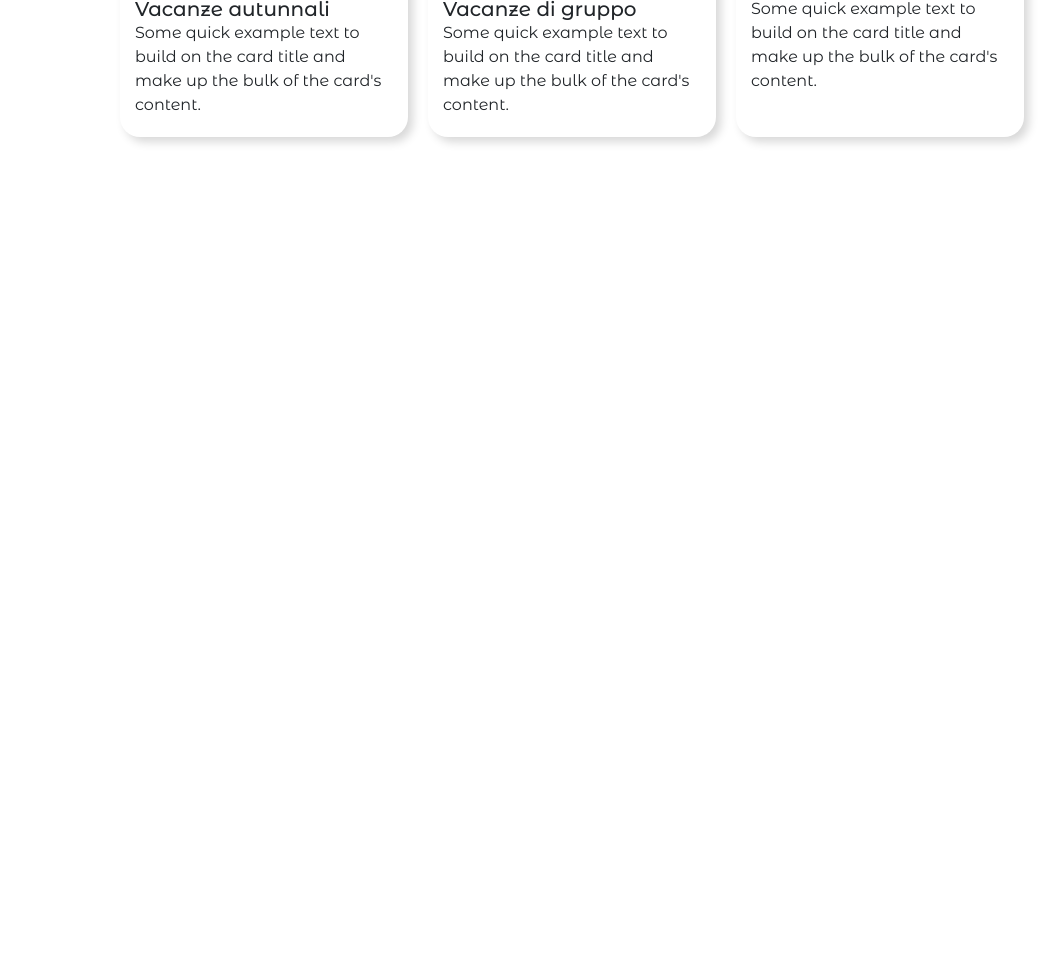
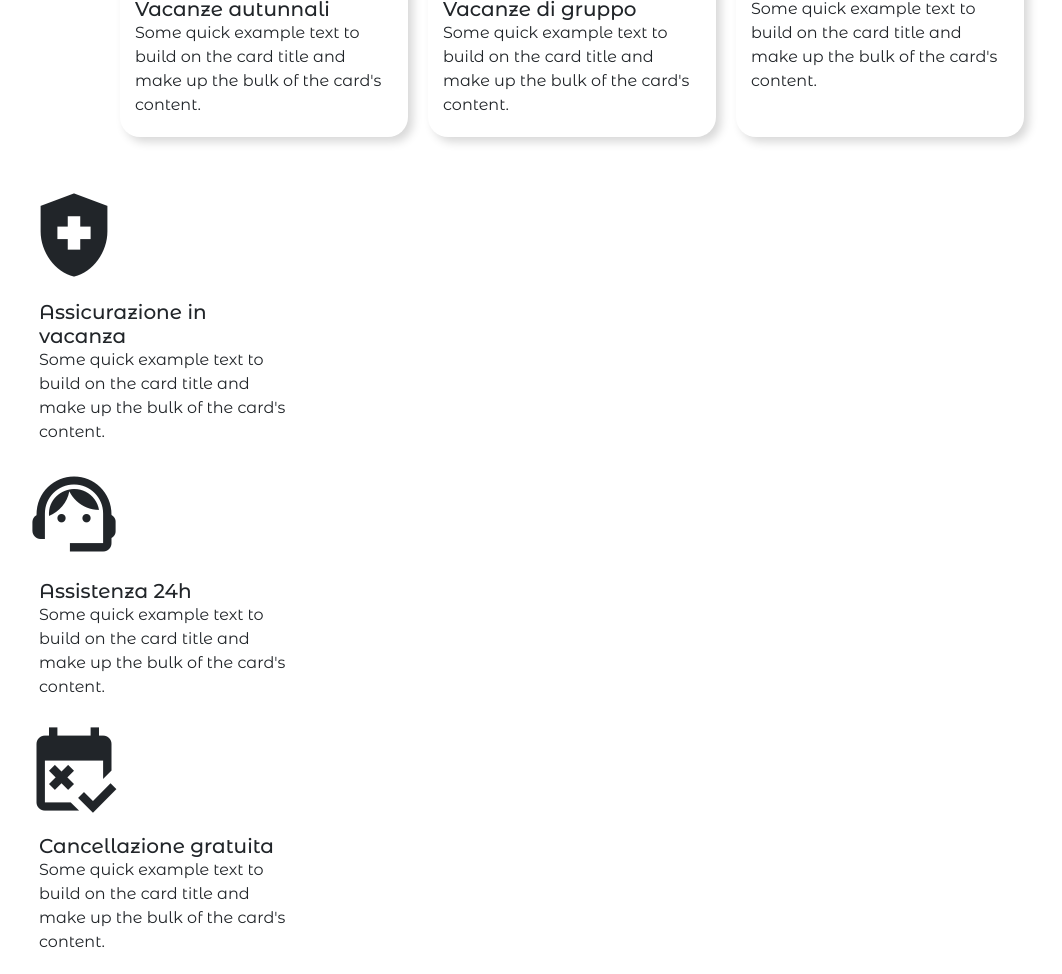
Before and after one commit to GiorgiaAmato/bootstrap-website, a plain HTML site: page index.html in a window 1280 px wide. Shown: the part 2241-3215 px from the top of the page, without its empty margins (58-1120 px from the left). Before the commit the page ends 2426 px from the top, so only its background shows below. Drawn offline with nearby package versions, Linux system fonts and the light colour scheme.

Commit message:
Update index.html

```diff
--- a/index.html
+++ b/index.html
@@ -233,6 +233,34 @@
         <!-------------------VANTAGGI-------------------->
 
         <section class="vantaggi">
+            <div class="card-vantaggi" style="width: 18rem;">
+                <span class="material-icons-outlined icon-vantaggi">health_and_safety</span>
+                <div class="card-body">
+                    <h5 class="card-title">Assicurazione in vacanza</h5>
+                    <p class="card-text">Some quick example text to build on the card title and make up the bulk of the card's
+                        content.</p>
+                </div>
+            </div>
+
+            <div class="card-vantaggi" style="width: 18rem;">
+                <span class="material-icons-outlined icon-vantaggi">support_agent</span>
+                <div class="card-body">
+                    <h5 class="card-title">Assistenza 24h</h5>
+                    <p class="card-text">Some quick example text to build on the card title and make up the bulk of the card's
+                        content.</p>
+                </div>
+            </div>
+
+            <div class="card-vantaggi" style="width: 18rem;">
+                <span class="material-icons-outlined icon-vantaggi">free_cancellation</span>
+                <div class="card-body">
+                    <h5 class="card-title">Cancellazione gratuita</h5>
+                    <p class="card-text">Some quick example text to build on the card title and make up the bulk of the card's
+                        content.</p>
+                </div>
+            </div>
+
+
 
         </section>
 
```
